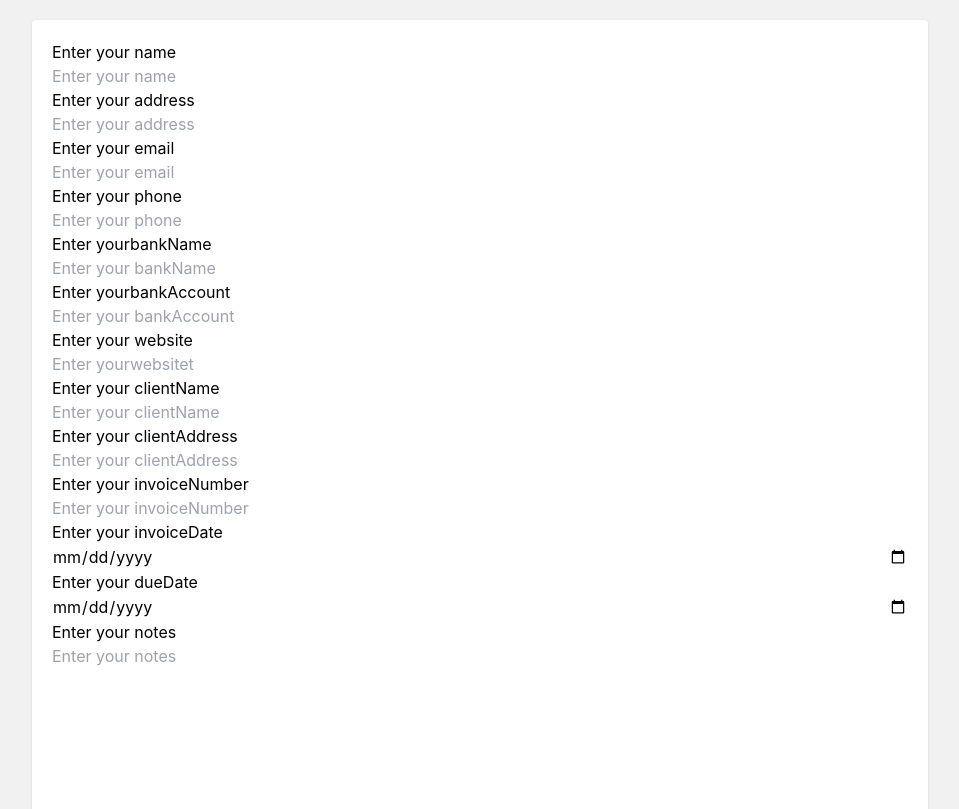
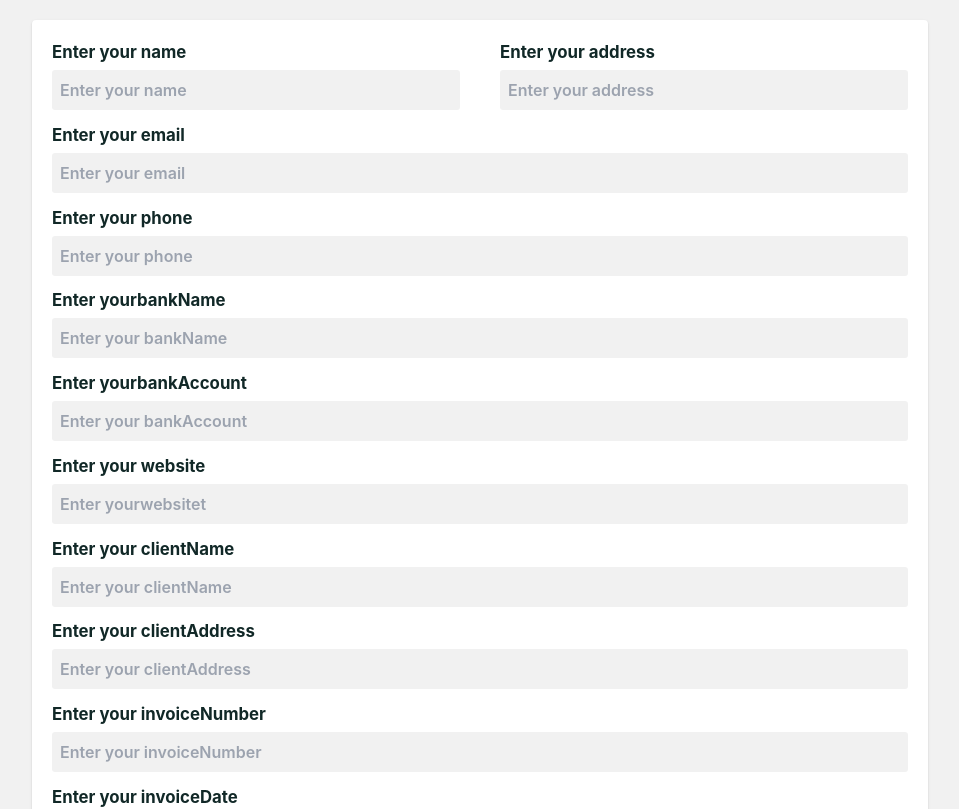
Before and after one commit to yashgokakkar99/InvoiceApp, a React (Create React App) app in the folder invc/: page / in a window 1280 px wide. Shown: the top 809 px of the page, without its empty margins (160-1119 px from the left). Built offline with nearby package versions, Linux system fonts and the light colour scheme.

Commit message:
styling form

```diff
--- a/invc/src/App.js
+++ b/invc/src/App.js
@@ -36,15 +36,29 @@
 
             <MainDetails name={name} address={address} />
 
-            <ClientDetails clientName={clientName} clientAddress={clientAddress}/>
+            <ClientDetails
+              clientName={clientName}
+              clientAddress={clientAddress}
+            />
 
-            <Dates invoiceNumber={invoiceNumber} invoiceDate={invoiceDate} dueDate={dueDate}/>
+            <Dates
+              invoiceNumber={invoiceNumber}
+              invoiceDate={invoiceDate}
+              dueDate={dueDate}
+            />
 
             <Table />
 
-            <Notes notes={notes}/>
+            <Notes notes={notes} />
 
-            <Footer name={name} email={email} bankName={bankName} bankAccount={bankAccount} phone={phone} website={website}/>
+            <Footer
+              name={name}
+              email={email}
+              bankName={bankName}
+              bankAccount={bankAccount}
+              phone={phone}
+              website={website}
+            />
             <button
               onClick={() => setShowInvoice(false)}
               className="bg-blue-500 text-white font-bold py-2 px-8 rounded shadow border-2 border-blue-500 hover:bg-transparent hover:text-blue-500 transition-all duration-300"
@@ -56,6 +70,8 @@
           <>
             {/*name, address, client name, client address,email, phone number, bank name, banck account number, account holder, website invoice number, invoice date, due date, table, notes */}
             <div className="flex flex-col justify-center">
+              <article className="md:grid grid-cols-2 gap-10">
+                <div className="flex flex-col">
                   <label for="name">Enter your name </label>
                   <input
                     type="text"
@@ -66,7 +82,9 @@
                     value={name}
                     onChange={(e) => setName(e.target.value)}
                   ></input>
+                </div>
 
+                <div className="flex flex-col">
                   <label for="address">Enter your address </label>
                   <input
                     type="text"
@@ -77,6 +95,8 @@
                     value={address}
                     onChange={(e) => setAddress(e.target.value)}
                   ></input>
+                </div>
+              </article>
 
               <label for="email">Enter your email </label>
               <input
--- a/invc/src/index.css
+++ b/invc/src/index.css
@@ -11,3 +11,19 @@
 .footer li{
   margin: 0.5rem 0.2rem;
 }
+
+label{
+  margin-bottom: 0.3rem;
+  font-size: 1.05rem;
+  font-weight: bold;
+  color: #112827;
+}
+
+input, textarea{
+  background-color: #f1f1f1;
+  padding:0.5rem;
+  border-radius: 0.2rem;
+  margin-bottom: 0.8rem;
+  color: #383838;
+  font-weight: 600;
+}
```
Lines whose indentation alone changed are shown as unchanged.
